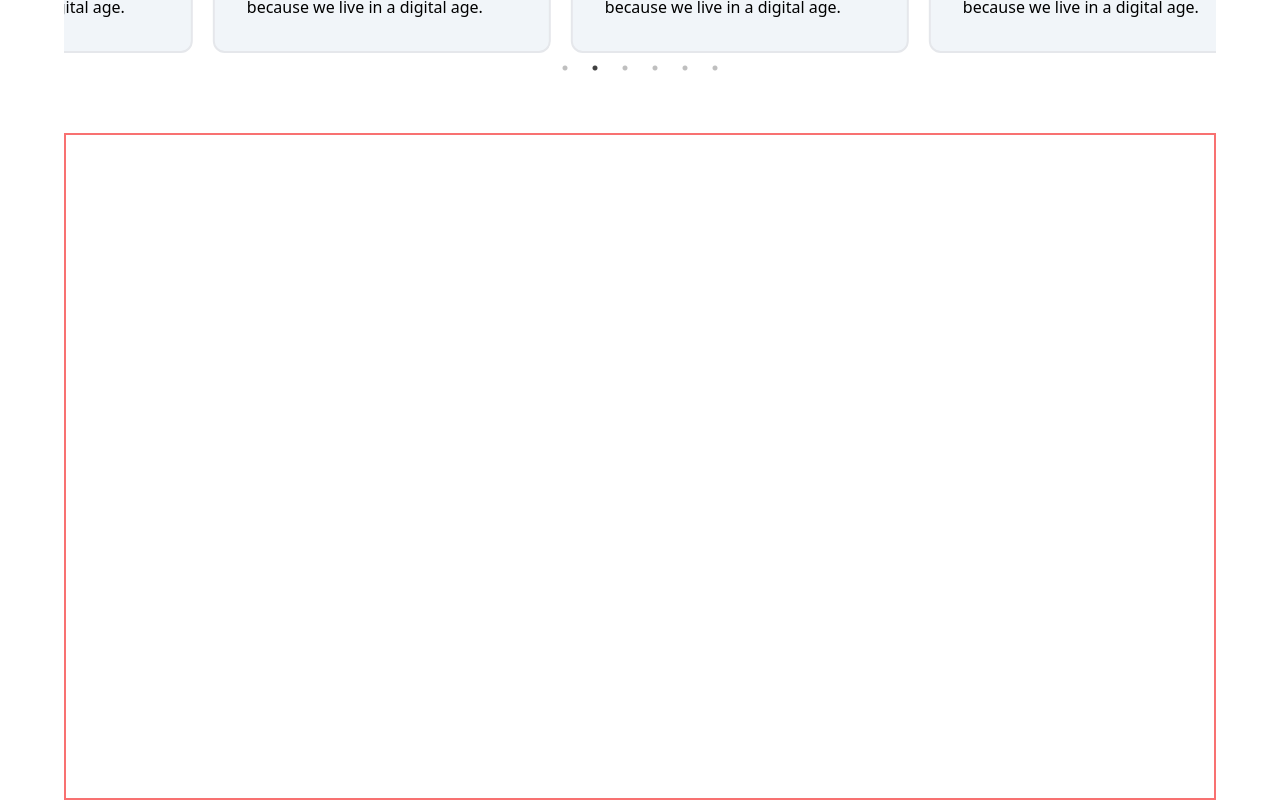
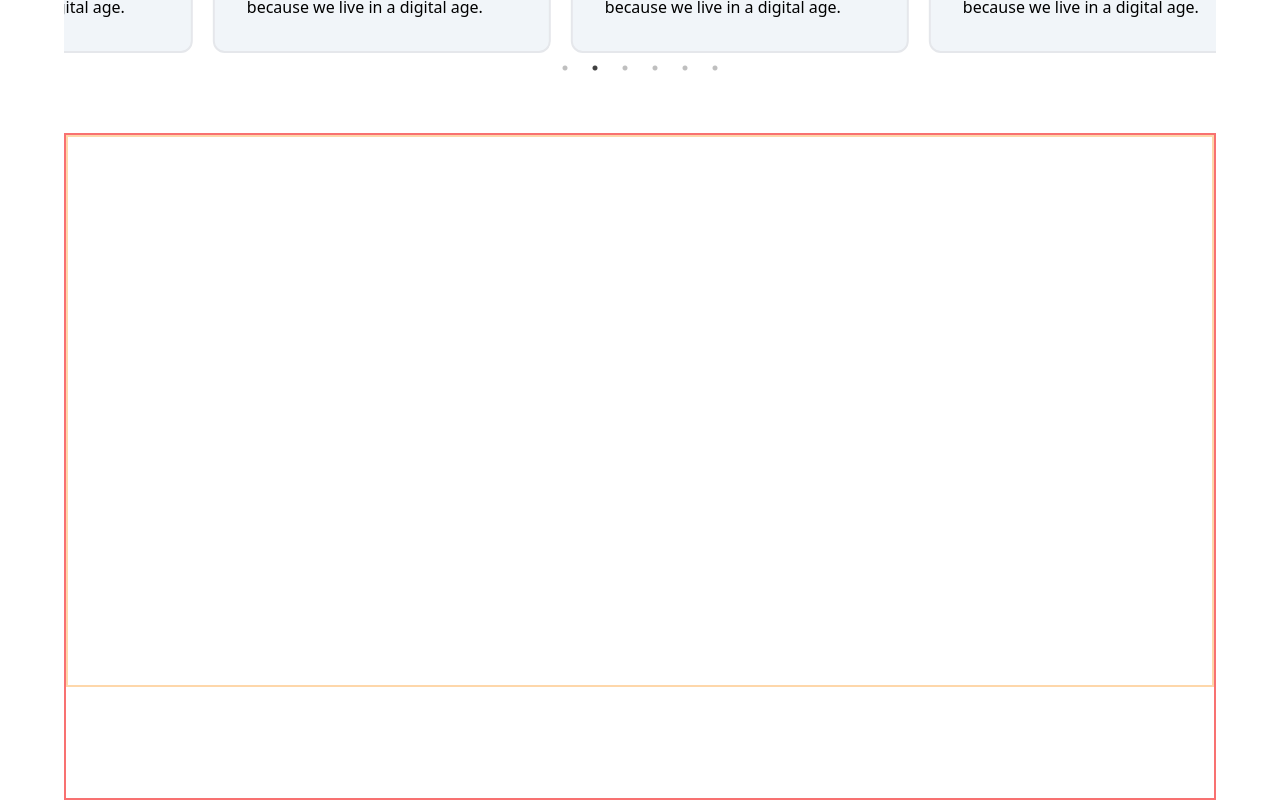
Before and after one commit to obuastella/the4coders, a React (Create React App) app in the folder front-end/: page / in a window 1280 px wide. Shown: the part 1074-1874 px from the top of the page. Built offline with nearby package versions, Linux system fonts and the light colour scheme.

Commit message:
Wip: Leading companies

```diff
--- a/front-end/src/pages/Home.jsx
+++ b/front-end/src/pages/Home.jsx
@@ -35,7 +35,9 @@ function Home() {
         </div>
       </section>
       {/* Leading Companies */}
-      <section className="w-[90%] h-5/6 m-auto border-2 border-red-400"></section>
+      <section className="w-[90%] h-5/6 m-auto border-2 border-red-400">
+        <div className="border-2 border-orange-200 h-5/6"></div>
+      </section>
     </div>
   );
 }
```
